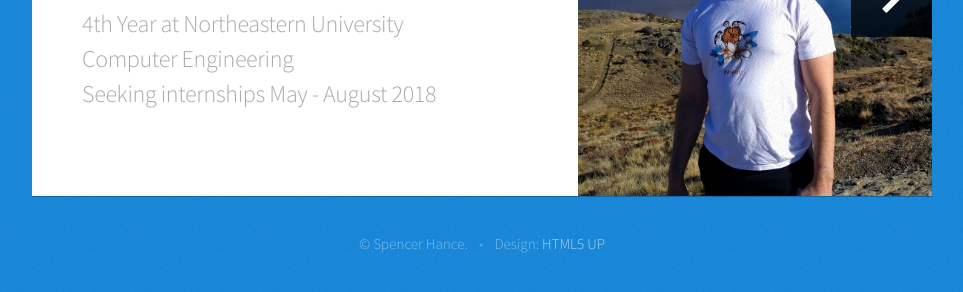
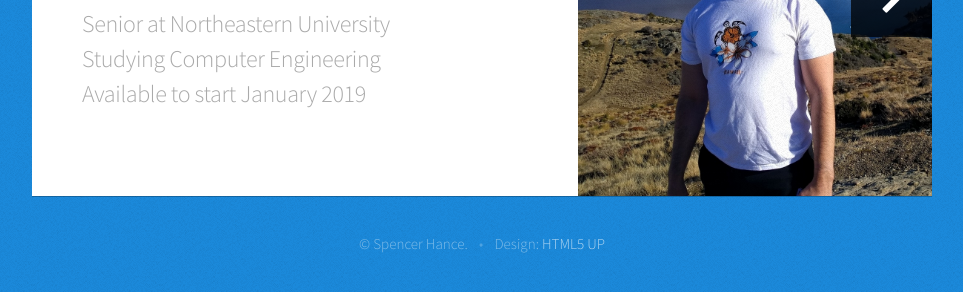
Before and after one commit to spencerhance/spencerhance.github.io, a plain HTML site: page index.html in a window 1280 px wide. Shown: the part 404-696 px from the top of the page, without its empty margins (158-1121 px from the left). Drawn offline with Linux system fonts and the light colour scheme.

Commit message:
Updated availability and resume

```diff
--- a/index.html
+++ b/index.html
@@ -48,9 +48,9 @@
 							<article id="me" class="panel">
 								<header>
 									<h1>Spencer Hance</h1>
-									<p>4th Year at Northeastern University
-									<br>Computer Engineering
-									<br>Seeking internships May - August 2018
+									<p>Senior at Northeastern University
+									<br>Studying Computer Engineering
+									<br>Available to start January 2019
 									</p>
 								</header>
 								<a href="#work" class="jumplink pic">
```
Also changed, not shown: 1 other file.
